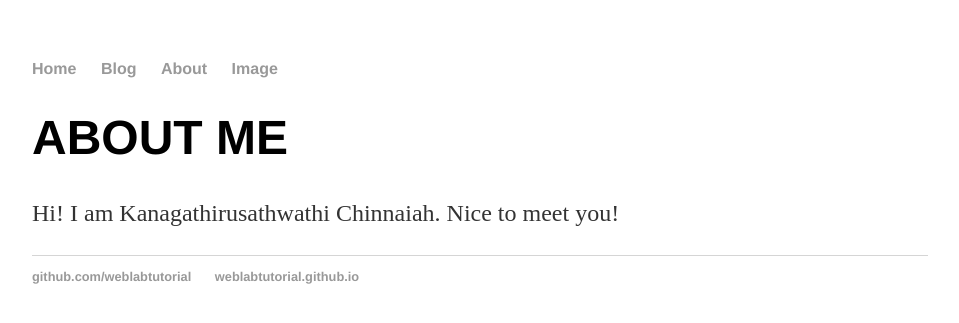
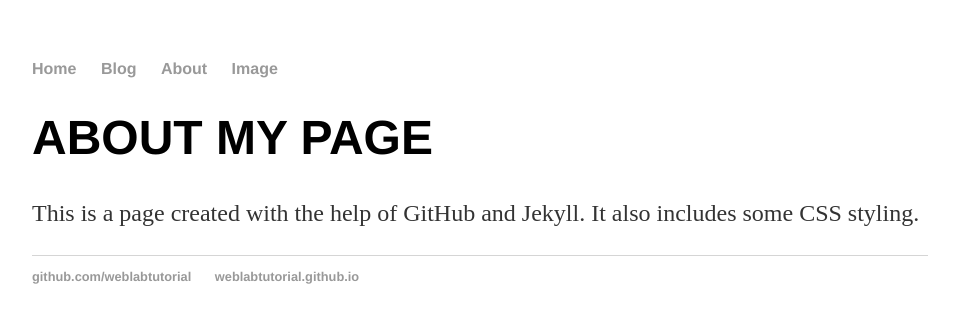
Before and after one commit to Kanaga2004/Kanaga2004.github.io, a Jekyll site: the page built from about/index.html, in a window 1280 px wide. Shown: the top 323 px of the page, without its empty margins (160-1119 px from the left). Built offline with Jekyll 4.4.1, drawn with Linux system fonts in a browser that asks for light colours.

Commit message:
Update index.html

```diff
--- a/about/index.html
+++ b/about/index.html
@@ -2,5 +2,5 @@
 layout: default
 title: Web Programming Page
 ---
-<h1> ABOUT ME </h1>
-<p> Hi! I am Kanagathirusathwathi Chinnaiah. Nice to meet you!</p>
+<h1> ABOUT MY PAGE </h1>
+<p>This is a page created with the help of GitHub and Jekyll. It also includes some CSS styling.</p>
```
